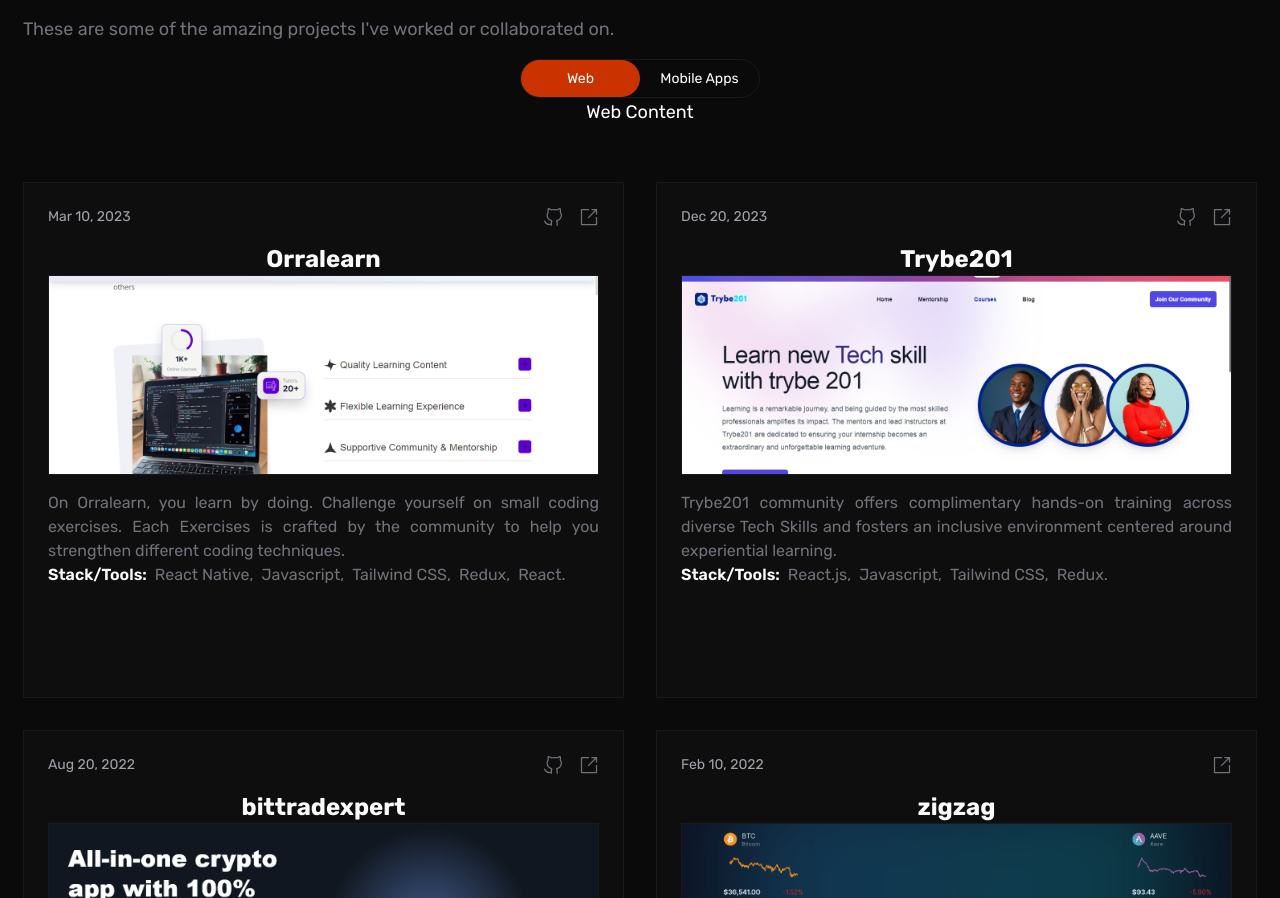
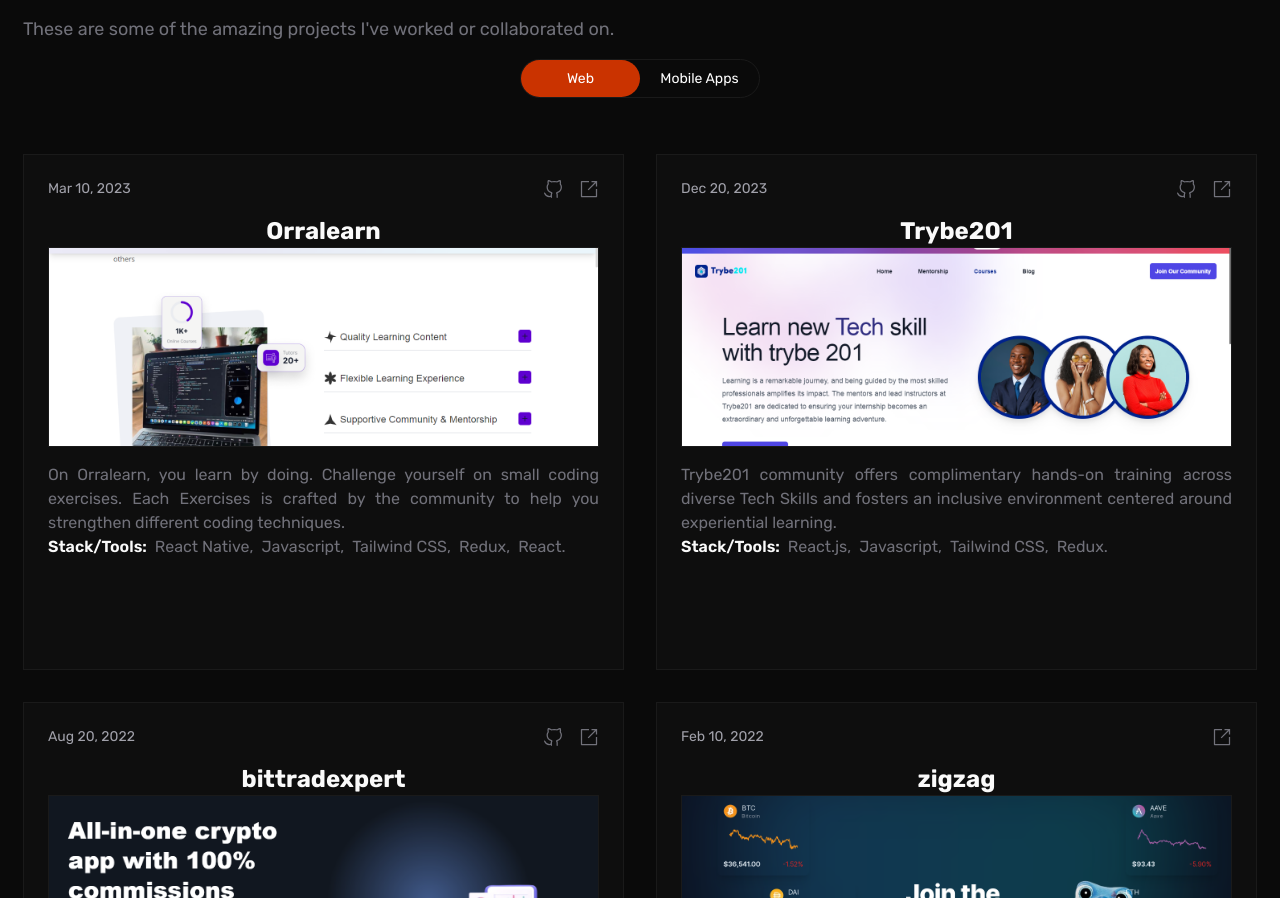
Before and after one commit to abed-obaah/abed-portfolio, a React (Vite) app: page / in a window 1280 px wide. Shown: the part 1304-2202 px from the top of the page. Built offline with nearby package versions, Linux system fonts and the light colour scheme.

Commit message:
newchangeos

```diff
--- a/src/pages/index.tsx
+++ b/src/pages/index.tsx
@@ -154,9 +154,7 @@
         </button>
       </div>
       {activeContent === 'web' ? (
-        <><p className="text-lg">
-              Web Content
-            </p>
+        <>
             <div className="grid grid-cols-1 md:grid-cols-2 gap-8 mt-14">
                 <div className="flex flex-col gap-8">
                   {PROJECTS.filter((_, idx) => idx % 2 === 0).map((project, idx) => (
@@ -172,9 +170,7 @@
               </>
       ) : (
         <>
-            <p className="text-lg">
-                Mobile APPs Contents
-              </p>
+
               <div className="grid grid-cols-1 md:grid-cols-2 gap-8 mt-14">
                 <div className="flex flex-col gap-8">
                   {Mobile_APP.filter((_, idx) => idx % 2 === 0).map((mobile, idx) => (
```
